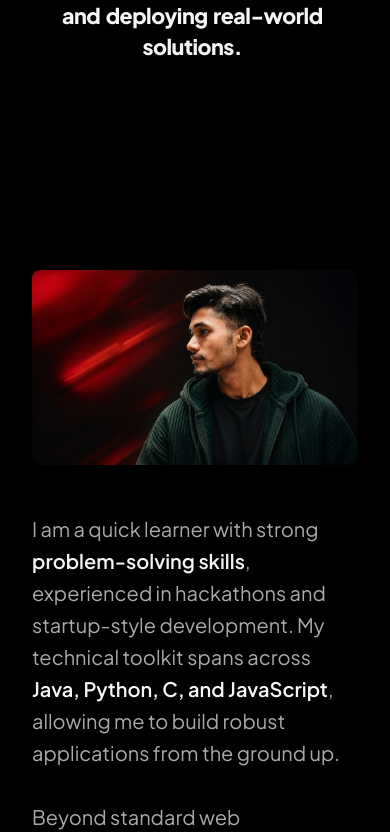
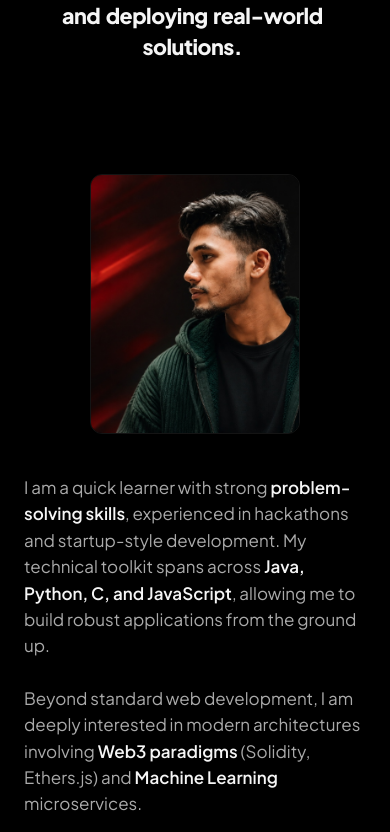
Before and after one commit to Adarshhspeaks/adarsh-portfolio, a React (Vite) app: page / in a window 390 px wide. Shown: the part 952-1784 px from the top of the page. Built offline with nearby package versions, Linux system fonts and the light colour scheme; no server answers; a web font is replaced by a local one.

Commit message:
style: fix oversized portrait image and enhance mobile responsive sizing

```diff
--- a/src/index.css
+++ b/src/index.css
@@ -228,26 +228,30 @@ a {
 
 /* SECONDARY PORTRAIT (About Bio) */
 .secondary-portrait-section {
-  padding: 10rem 2rem;
+  padding: 8rem 2rem;
   display: flex;
   justify-content: center;
 }
 
 .bio-grid {
   display: grid;
-  grid-template-columns: 1fr 1fr;
-  gap: 6rem;
+  grid-template-columns: 1fr 1.2fr;
+  gap: 5rem;
   max-width: 1000px;
-  align-items: stretch;
+  align-items: center;
 }
 
 .bio-image {
   width: 100%;
-  height: 100%;
+  max-width: 380px;
+  max-height: 460px;
+  aspect-ratio: 4 / 5;
   object-fit: cover;
-  object-position: 80% center;
-  /* Focuses the crop on the subject's face on the right side */
-  border-radius: 8px;
+  object-position: center 20%;
+  border-radius: 16px;
+  box-shadow: 0 20px 40px -15px rgba(0, 0, 0, 0.7);
+  border: 1px solid rgba(255, 255, 255, 0.08);
+  justify-self: center;
 }
 
 .bio-content {
@@ -1056,7 +1060,28 @@ a {
 /* RESPONSIVE */
 @media (max-width: 1024px) {
 
-  .bio-grid,
+  .secondary-portrait-section {
+    padding: 5rem 2rem;
+  }
+
+  .bio-grid {
+    grid-template-columns: 1fr;
+    gap: 3rem;
+    justify-items: center;
+    max-width: 550px;
+    margin: 0 auto;
+  }
+
+  .bio-image {
+    width: 100%;
+    max-width: 300px;
+    max-height: 380px;
+    aspect-ratio: 4 / 5;
+    margin: 0 auto;
+    border-radius: 14px;
+    object-position: center 20%;
+  }
+
   .expertise-item,
   .metrics-grid,
   .testimonials-grid {
@@ -1285,6 +1310,26 @@ a {
     gap: 2rem;
   }
 
+  .secondary-portrait-section {
+    padding: 4rem 1.5rem;
+  }
+
+  .bio-grid {
+    gap: 2.5rem;
+    text-align: left;
+    max-width: 100%;
+  }
+
+  .bio-image {
+    width: 100%;
+    max-width: 250px;
+    max-height: 310px;
+    aspect-ratio: 4 / 5;
+    border-radius: 14px;
+    margin: 0 auto;
+    object-position: center 20%;
+  }
+
   .about-section {
     padding: 5rem 1rem 2rem;
     text-align: center;
@@ -1440,3 +1485,17 @@ a {
     padding: 0.8rem 0;
   }
 }
+
+@media (max-width: 480px) {
+  .bio-image {
+    max-width: 210px;
+    max-height: 260px;
+    aspect-ratio: 4 / 5;
+    border-radius: 12px;
+  }
+
+  .bio-content {
+    font-size: 17px;
+    line-height: 1.55;
+  }
+}
```
